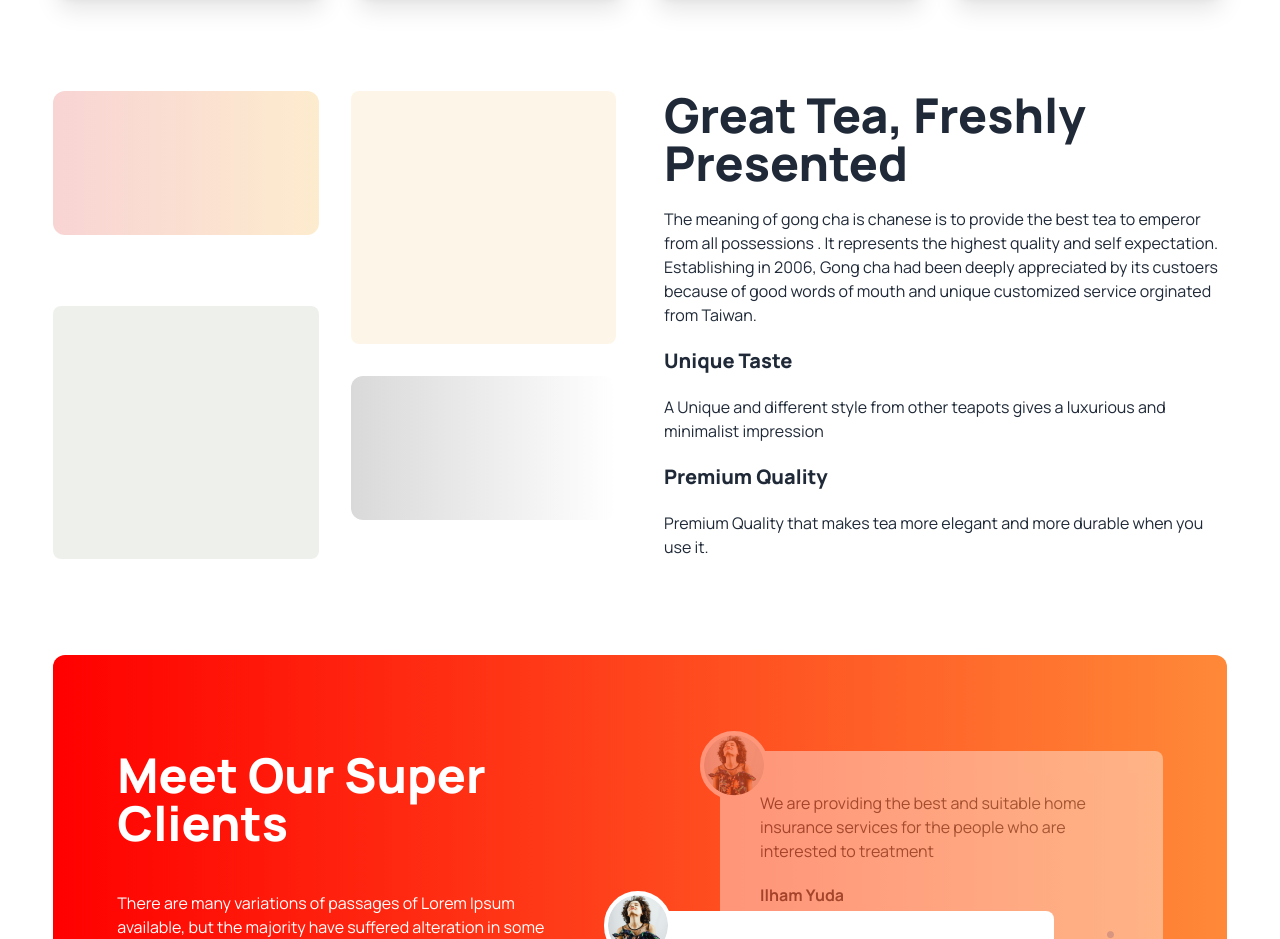
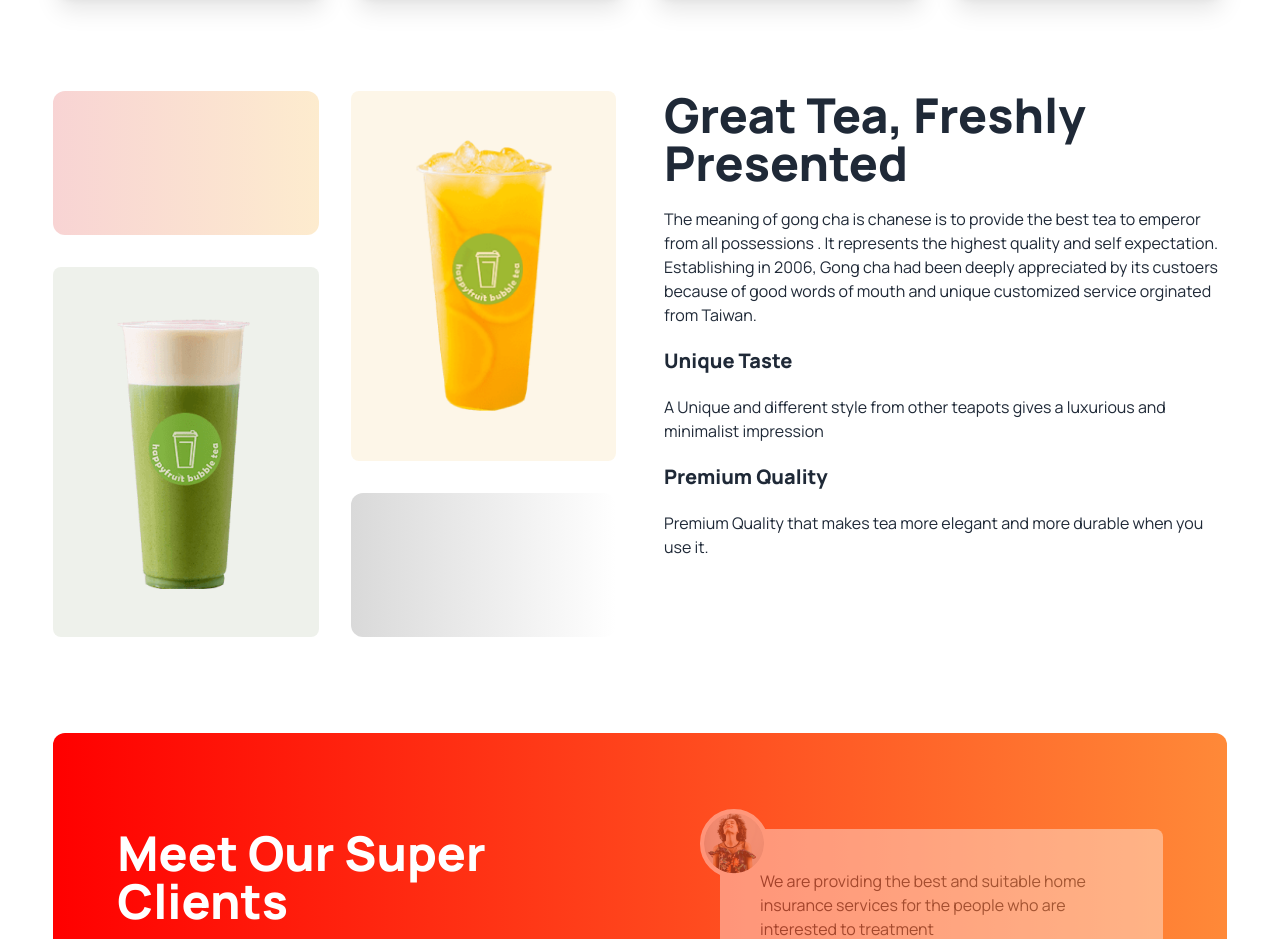
Before and after one commit to zamantech99/tea-house-with-daisyui, a plain HTML site: page index.html in a window 1280 px wide. Shown: the part 1260-2199 px from the top of the page. Drawn offline with nearby package versions, Linux system fonts and the light colour scheme.

Commit message:
fixed images

```diff
--- a/index.html
+++ b/index.html
@@ -120,11 +120,11 @@
                 </div>
 
                 <div class="row-span-2 bg-[#E6a6231A] rounded-lg px-8 py-12 flex justify-center">
-                    <img src=".images/fresh-1.png" alt="">
+                    <img src="./images/fresh-1.png" alt="">
                 </div>
 
                 <div class="row-span-2 bg-[#5776391A] rounded-lg px-8 py-12 flex justify-center">
-                    <img src=".images/fresh-2.png" alt="">
+                    <img src="./images/fresh-2.png" alt="">
                 </div>
 
                 <div class="rounded-xl h-36 bg-gradient-to-r from-[#D9D9D9] to-[#FFFFFF] ">
@@ -154,7 +154,6 @@
 
         </section>
 
-    </section>
     <!-- Meet Our Super clients section -->
     <section class="my-24 flex flex-col lg:flex-row gap-12 rounded-xl           bg-gradient-to-r from-[#F00] to-[#FF8938] px-16 py-24">
 
```
